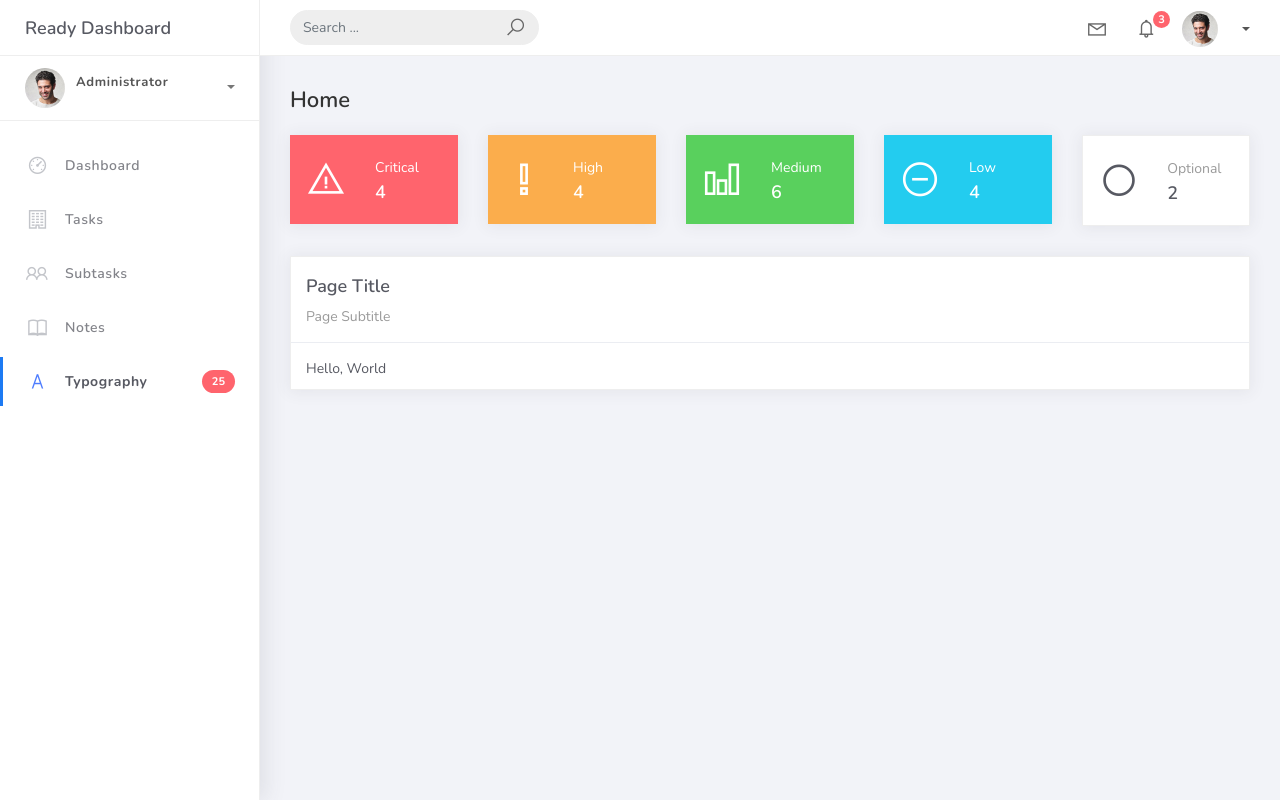
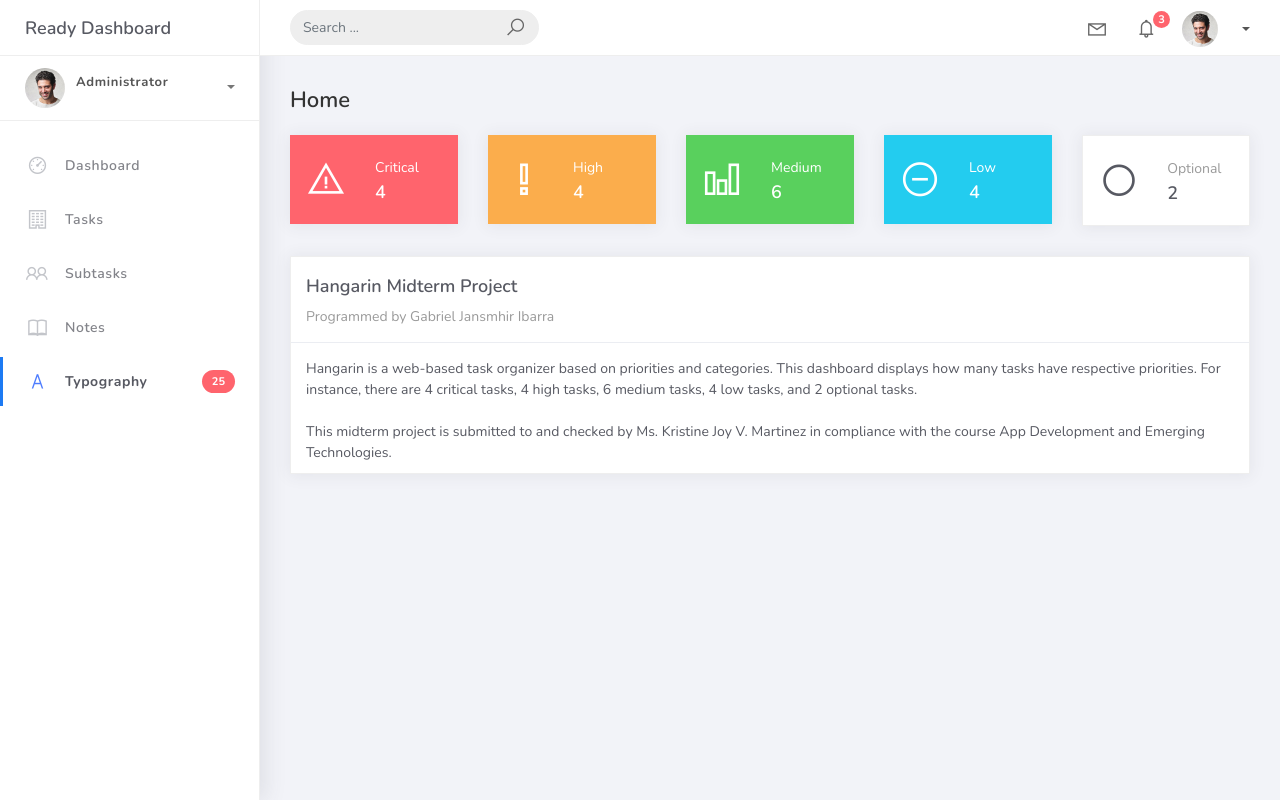
Before and after one commit to cojjeeee/Hangarin, a Django app: page / in a window 1280 px wide. Run offline with Django 5.2, Linux system fonts and the light colour scheme; data comes from the database, SQL or seed files in the repository; some libraries are stand-ins or nearby versions.

Commit message:
Added text flavor and fixed task query

```diff
--- a/projectsite/hangapp/views.py
+++ b/projectsite/hangapp/views.py
@@ -65,8 +65,7 @@ class TaskList(ListView):
         if query:
             qs = qs.filter(
                 Q(title__icontains=query) |
-                Q(description__icontains=query) |
-                Q(deadline=query)
+                Q(description__icontains=query)
             )
         return qs
 
--- a/projectsite/templates/home.html
+++ b/projectsite/templates/home.html
@@ -111,10 +111,16 @@
             <div class="col-md-12">
                 <div class="card">
                     <div class="card-header">
-                        <div class="card-title">Page Title</div>
-                        <div class="card-category">Page Subtitle</div>
+                        <div class="card-title">Hangarin Midterm Project</div>
+                        <div class="card-category">Programmed by Gabriel Jansmhir Ibarra</div>
                     </div>
-                    <div class="card-body">Hello, World</div>
+                    <div class="card-body">Hangarin is a web-based task organizer based on priorities and categories.
+                        This dashboard displays how many tasks have respective priorities. For instance, there are
+                         {{critical_tasks}} critical tasks, {{high_tasks}} high tasks, {{medium_tasks}} medium tasks,
+                         {{low_tasks}} low tasks, and {{optional_tasks}} optional tasks.
+                        <br><br>
+                        This midterm project is submitted to and checked by Ms. Kristine Joy V. Martinez in compliance with
+                        the course App Development and Emerging Technologies.</div>
                 </div>
             </div>
         </div>
--- a/projectsite/templates/note_list.html
+++ b/projectsite/templates/note_list.html
@@ -6,8 +6,8 @@
             <div class="col-md-12">
                 <div class="card">
                     <div class="card-header">
-                        <div class="card-title">List of Tasks</div>
-                        <div class="card-category">Page Subtitle</div>
+                        <div class="card-title">List of Notes</div>
+                        <div class="card-category">Displayed below are the list of notes.</div>
                     </div>
 
                     <br/>
--- a/projectsite/templates/stask_list.html
+++ b/projectsite/templates/stask_list.html
@@ -7,7 +7,7 @@
                 <div class="card">
                     <div class="card-header">
                         <div class="card-title">List of SubTasks</div>
-                        <div class="card-category">Page Subtitle</div>
+                        <div class="card-category">Displayed below are the list of subtasks.</div>
                     </div>
 
                     <br/>
--- a/projectsite/templates/task_list.html
+++ b/projectsite/templates/task_list.html
@@ -7,7 +7,7 @@
                 <div class="card">
                     <div class="card-header">
                         <div class="card-title">List of Tasks</div>
-                        <div class="card-category">Page Subtitle</div>
+                        <div class="card-category">Displayed below are the list of tasks.</div>
                     </div>
 
                     <br/>
```
